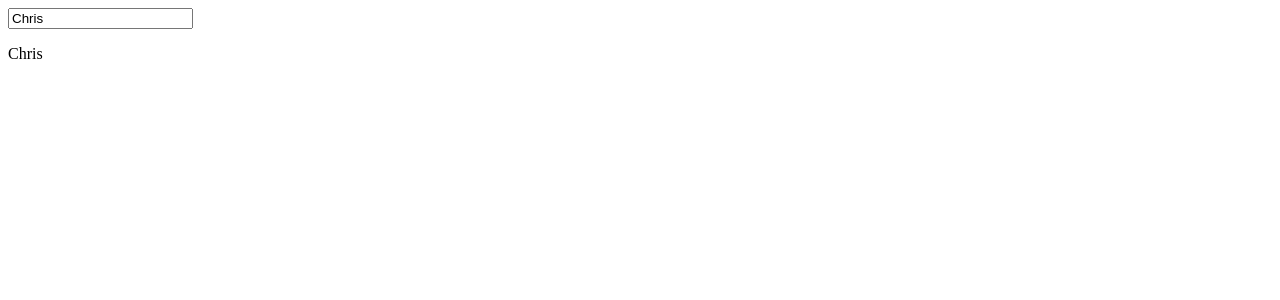
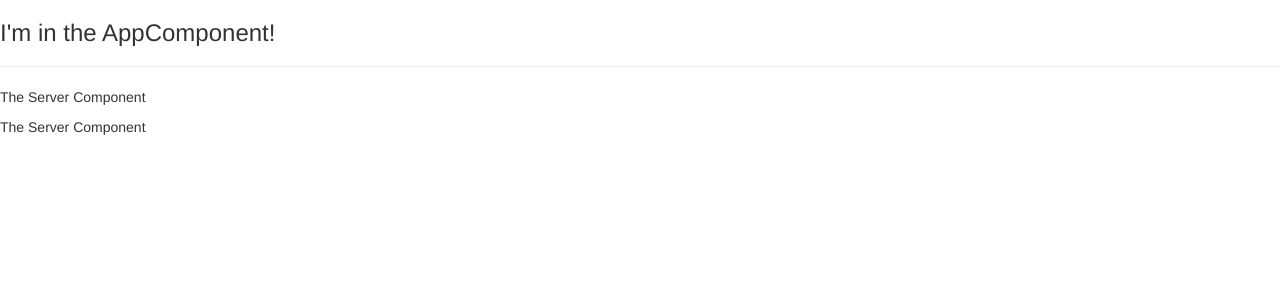
Before and after one commit to csarmien318/angular-project, an Angular app: page / in a window 1280 px wide. Shown: the top 300 px of the page. Built offline with nearby package versions, Linux system fonts and the light colour scheme.

Commit message:
Create components with CLI and nesting components

```diff
--- a/angular.json
+++ b/angular.json
@@ -23,6 +23,7 @@
               "src/assets"
             ],
             "styles": [
+              "node_modules/bootstrap/dist/css/bootstrap.min.css",
               "src/styles.css"
             ],
             "scripts": []
--- a/src/app/app.component.html
+++ b/src/app/app.component.html
@@ -1,2 +1,3 @@
-<input type="text" [(ngModel)]="name">
-<p>{{ name }}</p>
+<h3>I'm in the AppComponent!</h3>
+<hr>
+<app-servers></app-servers>
--- a/src/app/app.component.ts
+++ b/src/app/app.component.ts
@@ -6,5 +6,5 @@
   styleUrls: ['./app.component.css']
 })
 export class AppComponent {
-  name = 'Chris';
+
 }
--- /dev/null
+++ b/src/app/server/server.component.html
@@ -0,0 +1 @@
+<p>The Server Component</p>
--- /dev/null
+++ b/src/app/servers/servers.component.html
@@ -0,0 +1,2 @@
+<app-server></app-server>
+<app-server></app-server>
--- /dev/null
+++ b/src/app/servers/servers.component.ts
@@ -0,0 +1,15 @@
+import { Component, OnInit } from '@angular/core';
+
+@Component({
+  selector: 'app-servers',
+  templateUrl: './servers.component.html',
+  styleUrls: ['./servers.component.css']
+})
+export class ServersComponent implements OnInit {
+
+  constructor() { }
+
+  ngOnInit(): void {
+  }
+
+}
```
Also changed, not shown: src/app/app.module.ts (+8 -4 lines), src/app/server/server.component.ts (added, +9 -0 lines), src/app/servers/servers.component.css (added).
